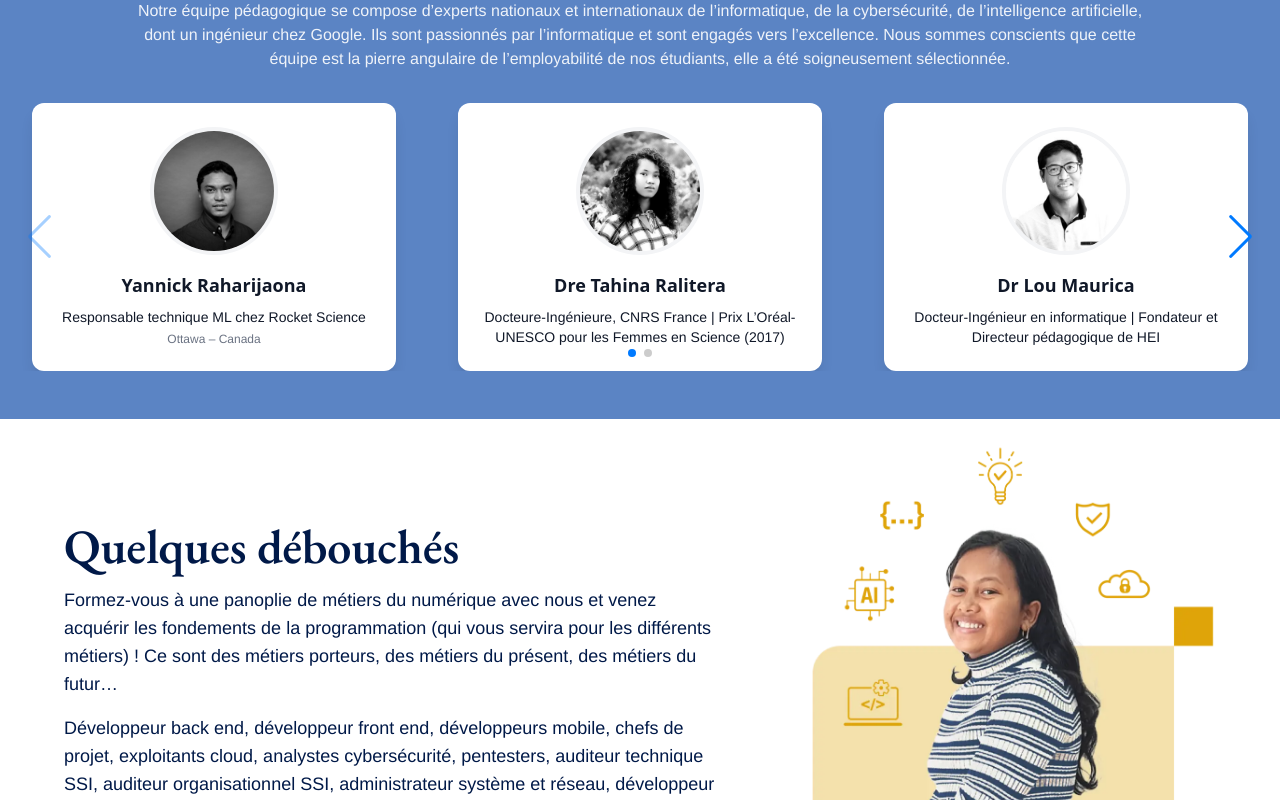
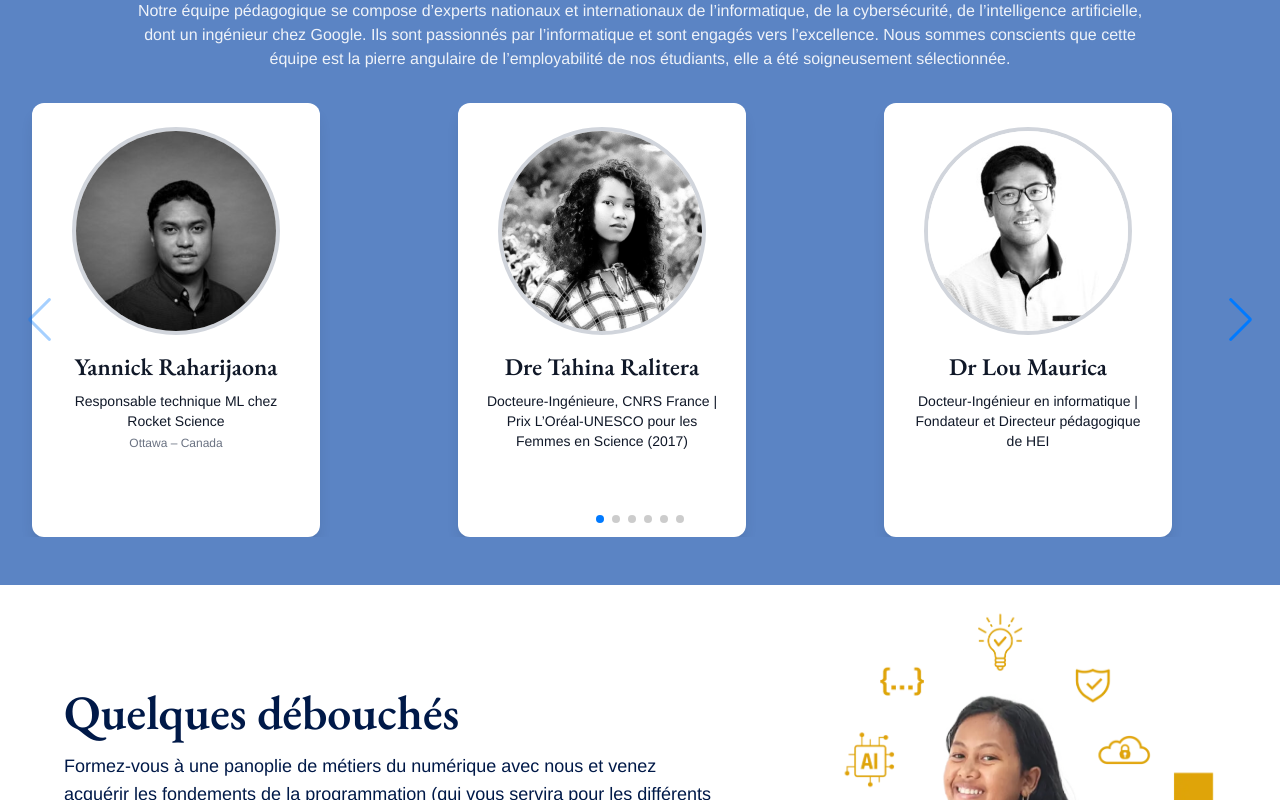
Before and after one commit to Ilo06/hei.school.react, a React (Vite) app: page / in a window 1280 px wide. Shown: the part 1740-2540 px from the top of the page. Built offline with nearby package versions, Linux system fonts and the light colour scheme; some icons are missing.

Commit message:
[ADD] - Learning section

```diff
--- a/src/App.jsx
+++ b/src/App.jsx
@@ -8,6 +8,7 @@ import Admission from "./Components/Admission.jsx";
 import Homepage from './Components/Homescreen.jsx';
 import Team from './Components/Team.jsx';
 import Program from "./Components/Program.jsx";
+import Learning from "./Components/Learning.jsx";
 
 
 function App() {
@@ -22,6 +23,7 @@ function App() {
             <Domains/>
             <Admission/>
             <Program/>
+            <Learning/>
             <Technology/>
             <Partner/>
         </>
--- /dev/null
+++ b/src/Components/Learning.jsx
@@ -0,0 +1,24 @@
+function Learning() {
+    return (
+        <section className='flex row justify-evenly w-[100vw]'>
+            <div className='text-left bg-admission-first w-60 h-60 p-8 rounded-3xl flex flex-col gap-5'>
+                <h1 className='text-5xl text-secondary-color font-semibold'>25%</h1>
+                <p className='text-primary-color font-semibold text-2xl'>Apprentissage théoriques en présentiel</p>
+            </div>
+            <div className='text-left bg-admission-first w-60 h-60 p-8 rounded-3xl flex flex-col gap-5'>
+                <h1 className='text-5xl text-secondary-color font-semibold'>25%</h1>
+                <p className='text-primary-color font-semibold text-2xl'>Apprentissage sur supports numériques</p>
+            </div>
+            <div className='text-left bg-admission-first w-60 h-60 p-8 rounded-3xl flex flex-col gap-5'>
+                <h1 className='text-5xl text-secondary-color font-semibold'>25%</h1>
+                <p className='text-primary-color font-semibold text-2xl'>Travaux individuels de l’étudiant</p>
+            </div>
+            <div className='text-left bg-admission-first w-60 h-60 p-8 rounded-3xl flex flex-col gap-5'>
+                <h1 className='text-5xl text-secondary-color font-semibold'>25%</h1>
+                <p className='text-primary-color font-semibold text-2xl'>Apprentissage en entreprise</p>
+            </div>
+        </section>
+    )
+}
+
+export default Learning
--- a/src/Components/Team.jsx
+++ b/src/Components/Team.jsx
@@ -1,6 +1,6 @@
 // src/components/TeamCarousel.jsx
-import { Swiper, SwiperSlide } from 'swiper/react';
-import { Navigation, Pagination } from 'swiper/modules';
+import {Swiper, SwiperSlide} from 'swiper/react';
+import {Navigation, Pagination} from 'swiper/modules';
 import 'swiper/css';
 import 'swiper/css/navigation';
 import 'swiper/css/pagination';
@@ -9,6 +9,10 @@ import photoYannick from '../assets/yannick.jpg';
 import photoTahina from '../assets/tahina.png';
 import photoLou from '../assets/lou.jpg';
 import photoMirado from '../assets/mirado.webp';
+import photoJulien from '../assets/julien.webp';
+import photoRyan from '../assets/ryan.webp';
+import photoJean from '../assets/jean.jpg';
+import photoParison from '../assets/parison.png';
 
 const teamMembers = [
     {
@@ -35,6 +39,30 @@ const teamMembers = [
         location: '',
         photo: photoMirado,
 
+    },
+    {
+        name: 'Julien RAJERISON',
+        title: 'Lead Développeur | Fondateur de l’association Techzara Madagascar',
+        location: '',
+        photo: photoJulien,
+    },
+    {
+        name: 'Ryan ANDRIAMAHERY',
+        title: 'Développeur back end | Cofondateur et Directeur des opérations de HEI',
+        location: '',
+        photo: photoRyan,
+    },
+    {
+        name: 'Jean Aimé Maxa',
+        title: 'Responsable technique cybersécurité chez CES France Continental (Toulouse – France)',
+        location: '',
+        photo: photoJean,
+    },
+    {
+        name: 'Parison Ravalomanda',
+        title: 'Ingénieur en informatique | Ingénieur logiciel chez Google (Londres – UK)',
+        location: '',
+        photo: photoParison,
     }
 ];
 
@@ -43,31 +71,34 @@ export default function TeamCarousel() {
         <section className="bg-[#5b84c4] text-white py-12 px-4 text-center">
             <h2 className="font-bold mb-4 eb-garamond text-5xl">L'équipe pédagogique</h2>
             <p className="max-w-5xl mx-auto mb-8 text-white/90">
-        Notre équipe pédagogique se compose d’experts nationaux et internationaux de l’informatique, de la cybersécurité, de l’intelligence artificielle, dont un ingénieur chez Google. Ils sont passionnés par l’informatique et sont engagés vers l’excellence.
-        Nous sommes conscients que cette équipe est la pierre angulaire de l’employabilité de nos étudiants, elle a été soigneusement sélectionnée.
+                Notre équipe pédagogique se compose d’experts nationaux et internationaux de l’informatique, de la
+                cybersécurité, de l’intelligence artificielle, dont un ingénieur chez Google. Ils sont passionnés par
+                l’informatique et sont engagés vers l’excellence.
+                Nous sommes conscients que cette équipe est la pierre angulaire de l’employabilité de nos étudiants,
+                elle a été soigneusement sélectionnée.
             </p>
 
             <Swiper
                 modules={[Navigation, Pagination]}
                 navigation
-        pagination={{ clickable: true }}
+                pagination={{clickable: true}}
                 spaceBetween={30}
                 slidesPerView={1}
                 breakpoints={{
-          768: { slidesPerView: 2 },
-          1024: { slidesPerView: 3 },
+                    768: {slidesPerView: 2},
+                    1024: {slidesPerView: 3},
                 }}
             >
                 {teamMembers.map((member, index) => (
                     <SwiperSlide key={index}>
-            <div className="bg-white text-gray-900 rounded-xl p-6 mx-4 shadow-lg">
+                        <div className="bg-white text-gray-900 rounded-xl p-6 mx-4 shadow-lg h-[434px] w-2xs ">
                             <img
                                 src={member.photo}
                                 alt={member.name}
-                className="w-32 h-32 rounded-full mx-auto mb-4 object-cover border-4 border-gray-100"
+                                className="w-52 h-52 rounded-full mx-auto mb-4 object-cover border-4 border-gray-300"
                             />
-              <h3 className="font-bold text-lg">{member.name}</h3>
-              <p className="text-sm mt-2">{member.title}</p>
+                            <h3 className="font-bold text-2xl eb-garamond">{member.name}</h3>
+                            <p className="text-sm mt-2 helvetica">{member.title}</p>
                             {member.location && <p className="text-xs text-gray-500 mt-1">{member.location}</p>}
                         </div>
                     </SwiperSlide>
```
Lines whose indentation alone changed are shown as unchanged.
